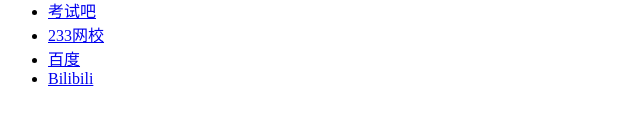
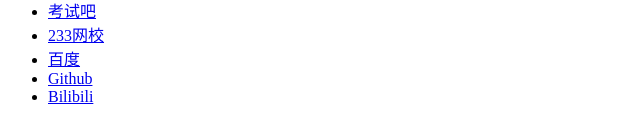
Before and after one commit to ishenming/ishenming.github.io, a plain HTML site: page index.html in a window 1280 px wide. Shown: the part 202-342 px from the top of the page, 0-640 px from the left. Drawn offline with Linux system fonts and the light colour scheme.

Commit message:
Update index.html

```diff
--- a/index.html
+++ b/index.html
@@ -9,5 +9,6 @@
   <li> <a href="http://www.exam8.com">考试吧</a> </li>
   <li> <a href="https://wx.233.com">233网校</a> </li>
   <li> <a href="https://www.baidu.com">百度</a> </li>
+  <li> <a href=" https://github.com">Github</a> </li>
   <li> <a href="https://www.bilibili.com">Bilibili</a> </li>
 </ul>
```
